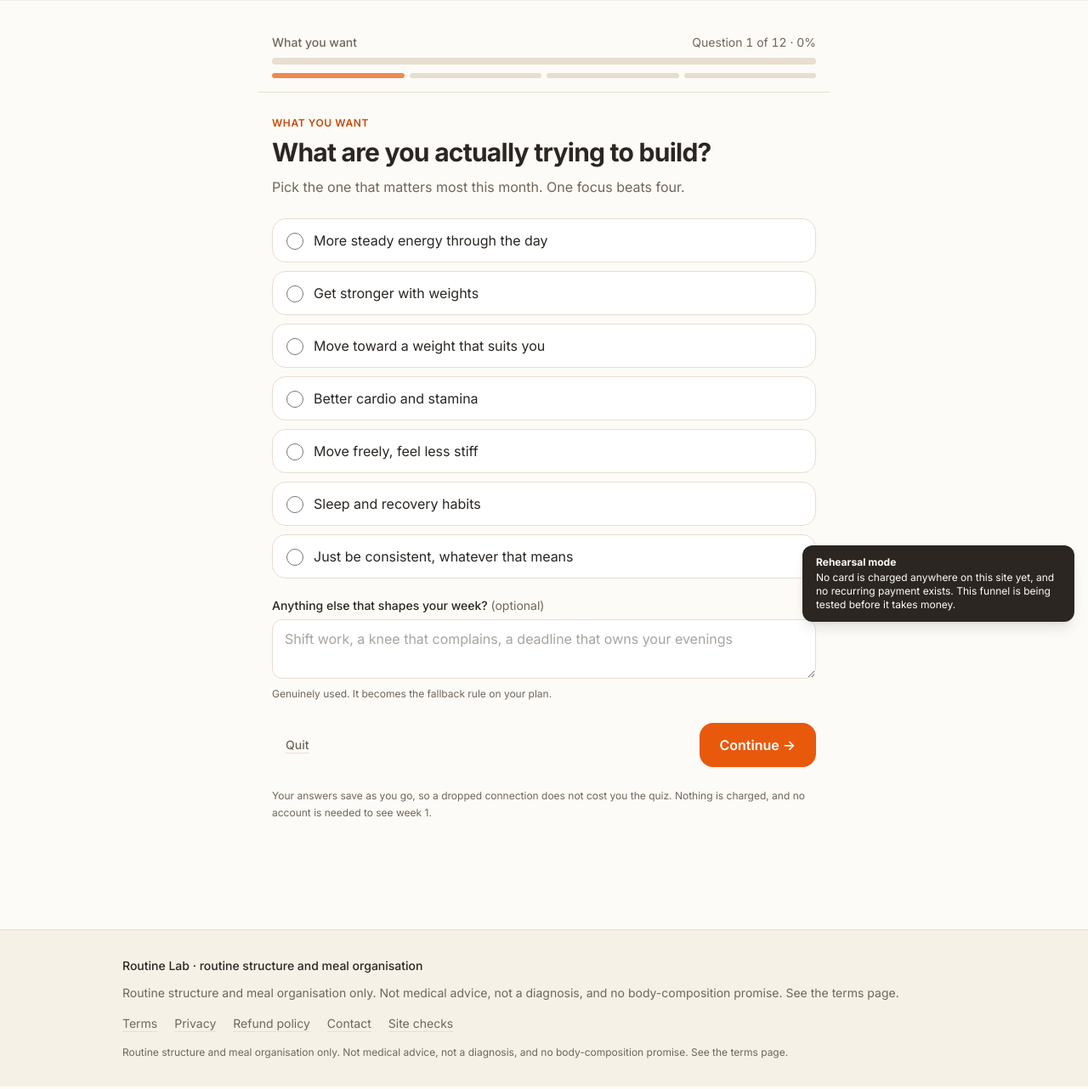
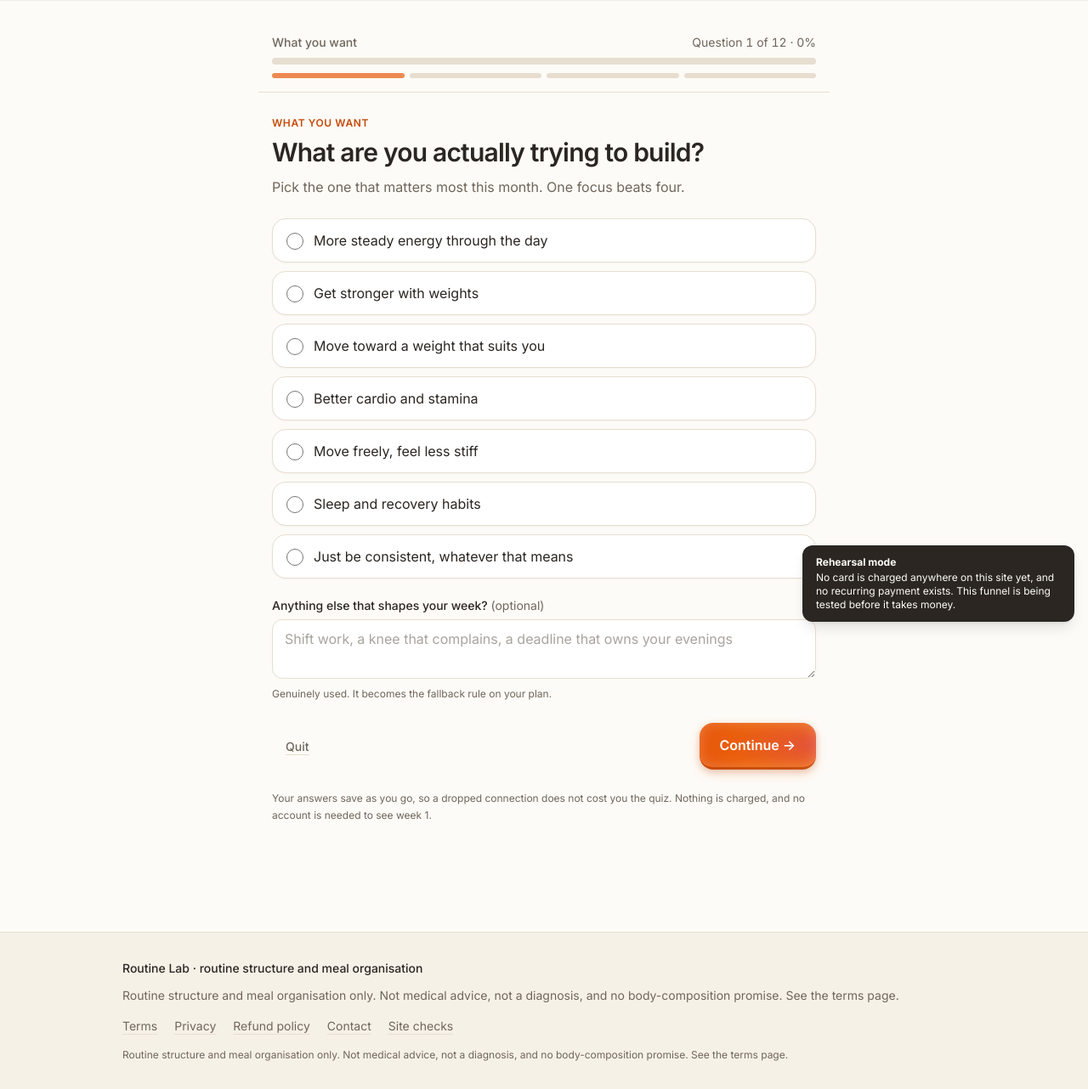
Before and after one commit to Sykoo00o/sirius, a FastAPI app: page /onboarding/0 in a window 1280 px wide. Shown: the part 56-1338 px from the top of the page at 85% size. Run offline with FastAPI, Linux system fonts and the light colour scheme; data that the repository does not hold is empty; some libraries are stand-ins or nearby versions.

Commit message:
funnel_app: UI polish step 4, quiz steps and progress bar
Quiz: heading block and answer form enter 50ms apart (.reveal-quick),
option cards animate selection and dip to 0.98 on press with a light
shadow lift on hover, the submit button uses .btn-primary. Progress bar
fills with the accent gradient and its aria-valuemax is now 100 (it was
the question count while aria-valuenow is a percentage).

base.html observer fixes found here: threshold 0 against a root shrunk
8% at the bottom (a 0.15 ratio is unreachable for elements much taller
than the screen), and .reveal-quick plays on load rather than waiting
for a scroll, so a quiz form below a short screen's fold is not hidden.

Co-Authored-By: Claude Opus 5.5 <noreply@anthropic.com>

```diff
--- a/funnel_app/templates/_progress.html
+++ b/funnel_app/templates/_progress.html
@@ -1,8 +1,9 @@
 {#
   Progress indicator, shared by the quiz steps and the summary.
 
-  `aria-valuemax` uses 12, not 13, because the thirteenth step is the checkpoint, which
-  is not a question. Announcing 13 would promise a question that does not exist.
+  `aria-valuenow` is the answered percentage, so `aria-valuemax` is 100. It used to be
+  `total` (12), which told a screen reader "100 of 12" on the last question. The question
+  count is already spoken by the "Question N of 12" line above the bar.
 #}
 {% set answered = progress | int %}
 <div class="space-y-2">
@@ -14,9 +15,9 @@
     </span>
   </div>
   <div class="h-2 rounded-full bg-line overflow-hidden"
-       role="progressbar" aria-valuenow="{{ answered }}" aria-valuemin="0" aria-valuemax="{{ total }}"
+       role="progressbar" aria-valuenow="{{ answered }}" aria-valuemin="0" aria-valuemax="100"
        aria-label="Questions answered">
-    <div class="h-full bg-ember rounded-full transition-[width] duration-300 ease-out" style="width: {{ answered }}%"></div>
+    <div class="h-full rounded-full transition-[width] duration-300 ease-out" style="width: {{ answered }}%; background-image: var(--grad-accent)"></div>
   </div>
   {# Section dots: where you are in the four-part structure, which reads faster than a
      percentage when you are deciding whether to keep going. #}
--- a/funnel_app/templates/base.html
+++ b/funnel_app/templates/base.html
@@ -108,13 +108,22 @@
   if (!items.length) return;
   function show(el) { el.classList.add('is-visible'); }
   if (!('IntersectionObserver' in window)) { items.forEach(show); return; }
+  // `.reveal-quick` is a page entrance, not a scroll reveal: it plays once on load wherever
+  // the element sits, so a quiz form below a short screen's fold is never waiting on a
+  // scroll. Two frames, so the hidden state is painted first and the transition runs.
+  var entrance = Array.prototype.filter.call(items, function (el) { return el.classList.contains('reveal-quick'); });
+  requestAnimationFrame(function () { requestAnimationFrame(function () { entrance.forEach(show); }); });
+  items = Array.prototype.filter.call(items, function (el) { return !el.classList.contains('reveal-quick'); });
   var observer = new IntersectionObserver(function (entries) {
     entries.forEach(function (entry) {
       if (!entry.isIntersecting) return;
       show(entry.target);
       observer.unobserve(entry.target);
     });
-  }, { threshold: 0.15, rootMargin: '0px 0px -10% 0px' });
+  // Threshold 0 against a root shrunk by 8% at the bottom: any pixel past that line counts.
+  // A ratio threshold (it was 0.15) can never be met by an element much taller than the
+  // screen, which on a short phone left the whole quiz form invisible until scrolled.
+  }, { threshold: 0, rootMargin: '0px 0px -8% 0px' });
   items.forEach(function (el) { observer.observe(el); });
 })();
 </script>
--- a/funnel_app/templates/quiz_step.html
+++ b/funnel_app/templates/quiz_step.html
@@ -22,9 +22,11 @@
     {% include "_progress.html" %}
   </div>
 
-  <div class="pt-7">
+  {# Entrance: heading block, then options, 50ms apart (`.reveal-quick`). Each step is a
+     full page load, so this replays twelve times and is kept under ~300ms. #}
+  <div class="pt-7 reveal reveal-quick" style="--i: 0">
     <p class="text-xs font-semibold uppercase tracking-wider text-ember-dark">{{ section_title }}</p>
-    <h1 class="mt-2 text-2xl sm:text-3xl font-bold tracking-tight text-balance">{{ question.title }}</h1>
+    <h1 class="mt-2 text-2xl sm:text-3xl font-semibold tracking-[-0.8px] text-balance">{{ question.title }}</h1>
     <p class="mt-2.5 text-muted leading-relaxed">{{ question.help }}</p>
     {% if question.kind == 'multi' %}
       <p class="mt-2 text-sm text-muted italic">Pick every one that applies.</p>
@@ -37,10 +39,12 @@
     </div>
   {% endif %}
 
-  <form method="post" action="/onboarding/{{ step }}" class="mt-6 space-y-2.5" id="quiz-form" data-kind="{{ question.kind }}">
+  <form method="post" action="/onboarding/{{ step }}" class="mt-6 space-y-2.5 reveal reveal-quick" style="--i: 1" id="quiz-form" data-kind="{{ question.kind }}">
     {% for value, label in question.options %}
       {% set input_id = 'opt-' ~ value %}
-      <label for="{{ input_id }}" class="option-card group flex items-start gap-3 rounded-2xl border border-line bg-white px-4 py-3.5 cursor-pointer transition hover:border-ember/50">
+      {# Selection animates border/background over 150ms (`transition`), and a press
+         dips to 0.98: the cards are wide, so the 0.96 used on buttons reads as a jump. #}
+      <label for="{{ input_id }}" class="option-card group flex items-start gap-3 rounded-2xl border border-line bg-white px-4 py-3.5 cursor-pointer transition duration-150 ease-out shadow-[0_1px_2px_rgba(43,38,34,0.04)] hover:border-ember/50 hover:shadow-[0_4px_12px_rgba(43,38,34,0.06)] active:scale-[0.98]">
         <input class="mt-0.5 w-5 h-5 accent-[#e8590c] shrink-0"
                type="{{ 'radio' if question.kind == 'single' else 'checkbox' }}"
                name="{{ 'answer' if question.kind == 'single' else question.key }}"
@@ -71,7 +75,7 @@
         <a href="/" class="rounded-xl px-4 py-3 text-sm font-medium text-muted underline decoration-line underline-offset-4 hover:text-ink">Quit</a>
       {% endif %}
       <button type="submit"
-              class="rounded-2xl bg-ember px-6 py-3.5 font-semibold text-white shadow-sm transition hover:bg-ember-dark active:translate-y-px">
+              class="btn-primary rounded-2xl px-6 py-3.5 font-semibold">
         {% if answered %}{{ 'Next question' if step + 1 < total else 'See my summary' }}
         {% else %}{{ 'Continue' if step + 1 < total else 'Finish' }}{% endif %}
         <span aria-hidden="true">&rarr;</span>
```
